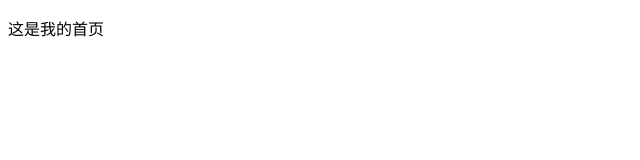
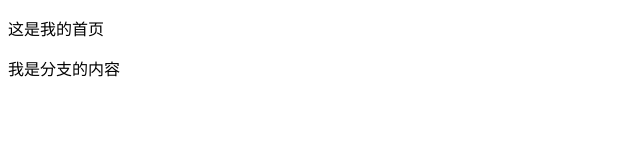
Before and after one commit to zhaohuij/zhj-001-git, a plain HTML site: page index.html in a window 1280 px wide. Shown: the whole page, without its empty margins (0-640 px from the left). Drawn offline with Linux system fonts and the light colour scheme.

Commit message:
修改了我的首页

```diff
--- a/index.html
+++ b/index.html
@@ -6,5 +6,6 @@
 	</head>
 	<body>
 		<p>这是我的首页</p>
+		我是分支的内容
 	</body>
 </html>
```
